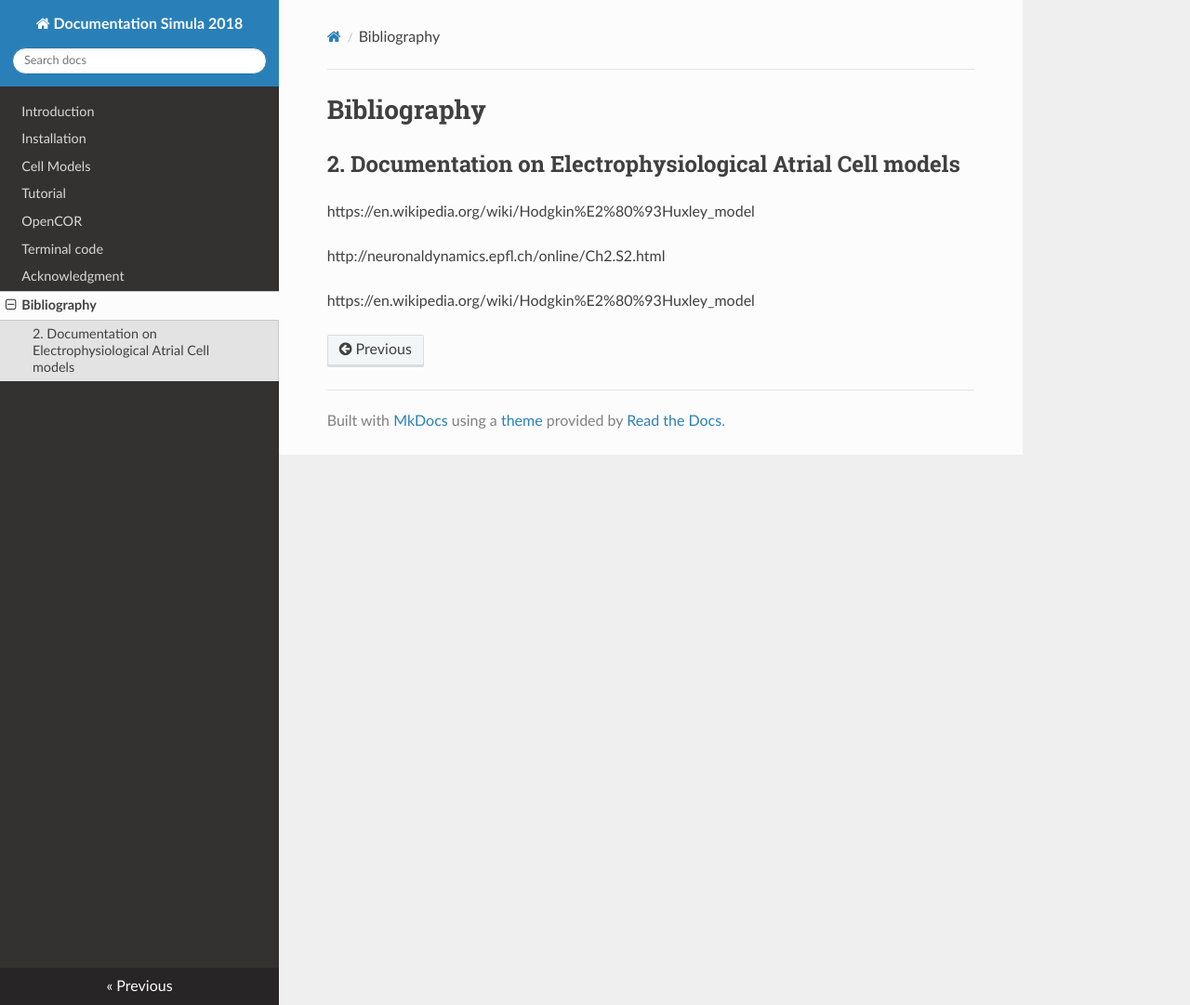
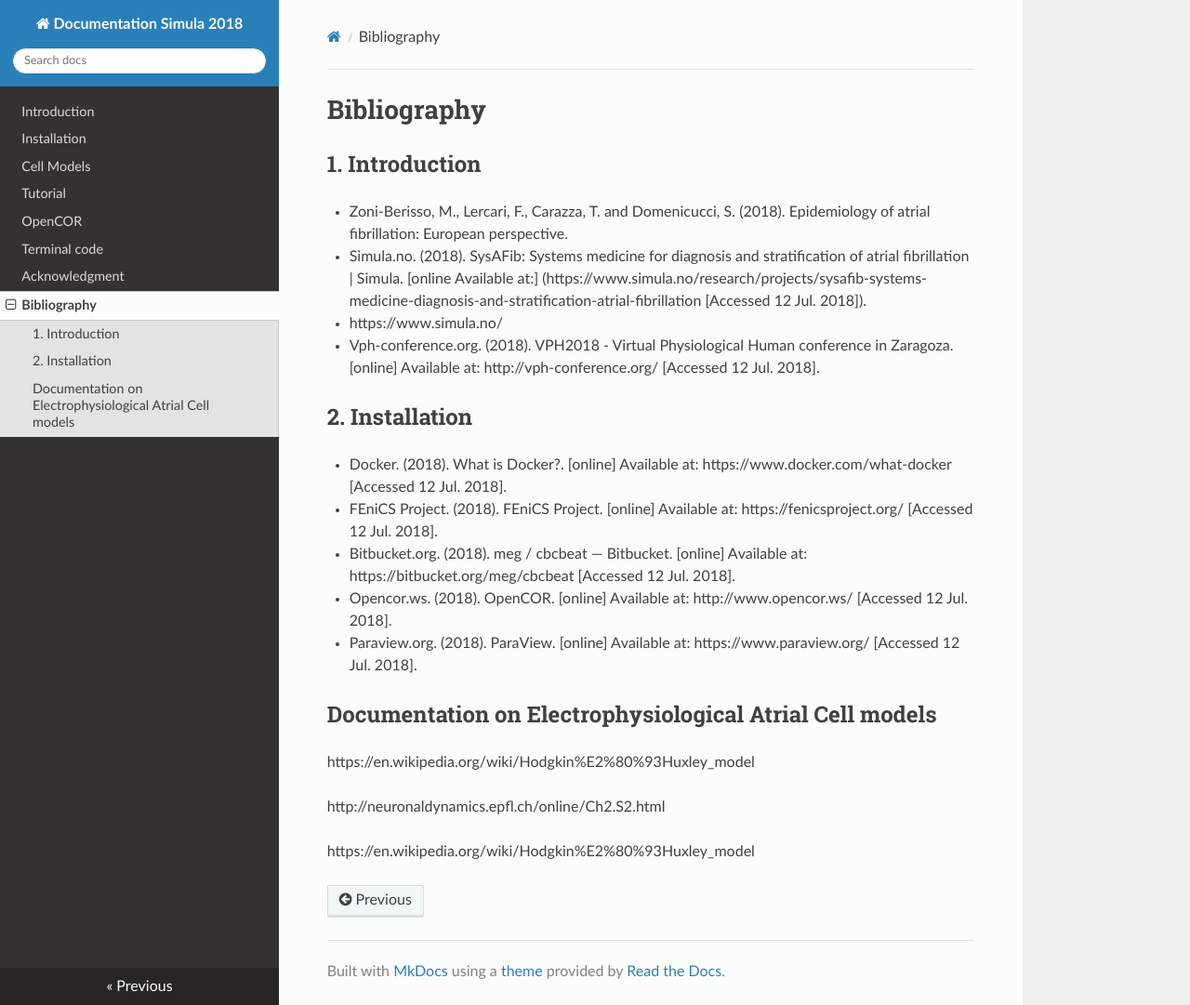
Before and after one commit to ErikaKvalem/Documentation-2018-MkDocs, an MkDocs documentation site: the page built from docs/Bib.md, in a window 1280 px wide and 1081 px high. Shown: the whole window at 93% size. Built offline with MkDocs 1.6.1, drawn with Linux system fonts in a browser that asks for light colours; nearby versions of some CDN libraries; old or Windows-style settings are respelled for this version of MkDocs.

Commit message:
Update Bib.md

```diff
--- a/docs/Bib.md
+++ b/docs/Bib.md
@@ -1,6 +1,30 @@
-#Bibliography
+# Bibliography
+## 1. Introduction
 
-##2. Documentation on Electrophysiological Atrial Cell models
+- Zoni-Berisso, M., Lercari, F., Carazza, T. and Domenicucci, S. (2018). Epidemiology of atrial fibrillation: European perspective.
+
+- Simula.no. (2018). SysAFib: Systems medicine for diagnosis and stratification of atrial fibrillation | Simula. [online Available at:] (https://www.simula.no/research/projects/sysafib-systems-medicine-diagnosis-and-stratification-atrial-fibrillation [Accessed 12 Jul. 2018]).
+
+- https://www.simula.no/
+
+- Vph-conference.org. (2018). VPH2018 - Virtual Physiological Human conference in Zaragoza. [online] Available at: http://vph-conference.org/ [Accessed 12 Jul. 2018].
+
+## 2. Installation
+
+- Docker. (2018). What is Docker?. [online] Available at: https://www.docker.com/what-docker [Accessed 12 Jul. 2018].
+
+- FEniCS Project. (2018). FEniCS Project. [online] Available at: https://fenicsproject.org/ [Accessed 12 Jul. 2018].
+
+- Bitbucket.org. (2018). meg / cbcbeat — Bitbucket. [online] Available at: https://bitbucket.org/meg/cbcbeat [Accessed 12 Jul. 2018].
+
+- Opencor.ws. (2018). OpenCOR. [online] Available at: http://www.opencor.ws/ [Accessed 12 Jul. 2018].
+
+- Paraview.org. (2018). ParaView. [online] Available at: https://www.paraview.org/ [Accessed 12 Jul. 2018].
+
+
+## Documentation on Electrophysiological Atrial Cell models
+
+
 
 https://en.wikipedia.org/wiki/Hodgkin%E2%80%93Huxley_model
 
```
